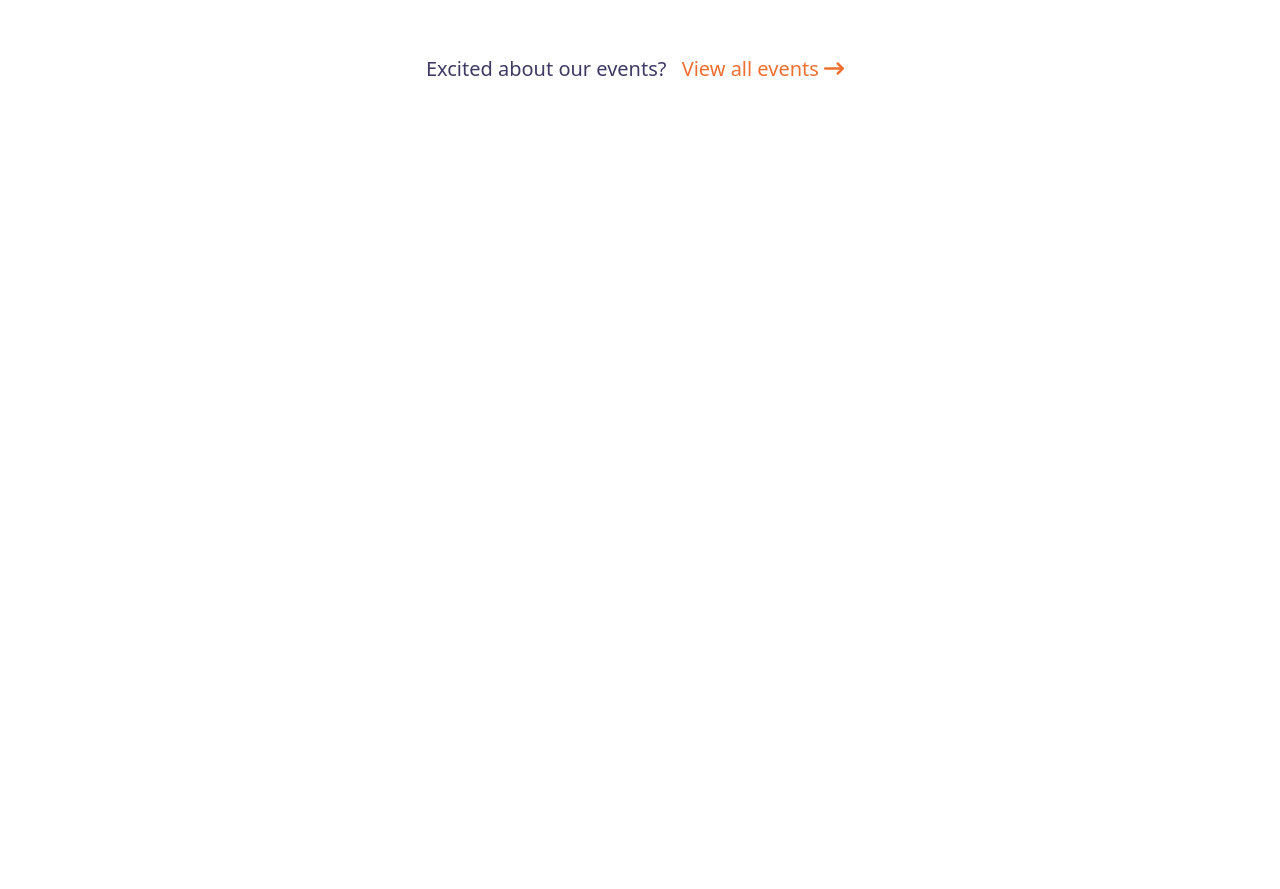
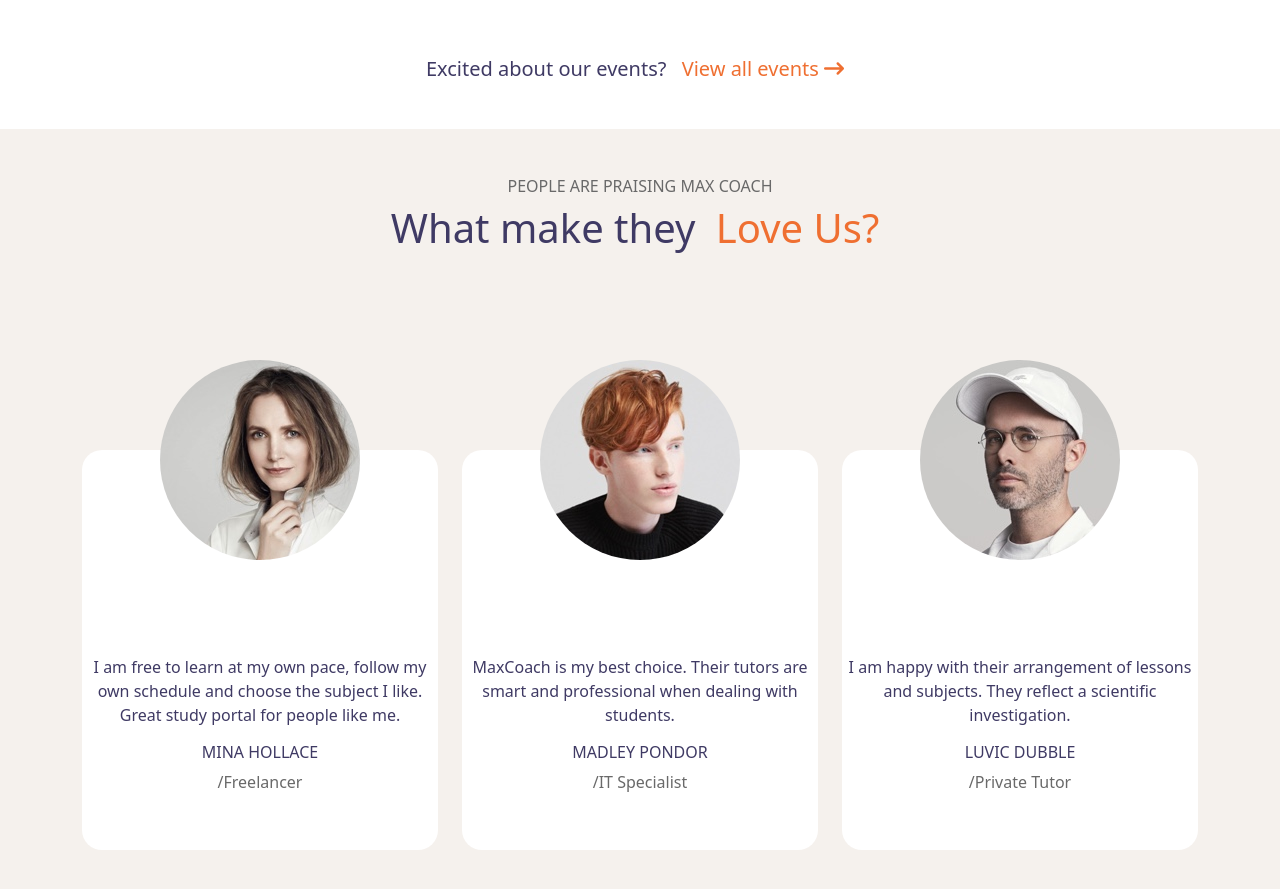
Before and after one commit to VincenzoDiMasi/proj-html-vuejs, a Vue app: page / in a window 1280 px wide. Shown: the part 5180-6069 px from the top of the page. Before the commit the page ends 5309 px from the top, so only its background shows below. Built offline with nearby package versions, Linux system fonts and the light colour scheme.

Commit message:
Add review section dynamically

```diff
--- a/src/App.vue
+++ b/src/App.vue
@@ -47,4 +47,8 @@
 .grey-title {
   color: $textSecondaryColor;
 }
+
+.rounded-image {
+    border-radius: 50%;
+  }
 </style>
--- a/src/components/AppMain.vue
+++ b/src/components/AppMain.vue
@@ -127,7 +127,7 @@
 
 
             ],
-            cardsEvent: [
+       cardsEvent: [
                 {
                     gps: 'Texas, U.S.',
                     name: 'Storytelling Workshop',
@@ -180,6 +180,29 @@
 
 
             ],
+       cardsReview: [
+                  {
+                    img: 'src/assets/img/testimonial-avata-02.jpg',
+                    text: 'I am free to learn at my own pace, follow my own schedule and choose the subject I like. Great study portal for people like me.',
+                    name: 'MINA HOLLACE',
+                    subtitle: '/Freelancer',
+                    id: 1
+                },
+                {
+                    img: 'src/assets/img/testimonial-avata-01.jpg',
+                    text: 'MaxCoach is my best choice. Their tutors are smart and professional when dealing with students.',
+                    name: 'MADLEY PONDOR',
+                    subtitle: '/IT Specialist',
+                    id: 2
+                },
+                {
+                    img: 'src/assets/img/testimonial-avata-03.jpg',
+                    text: 'I am happy with their arrangement of lessons and subjects. They reflect a scientific investigation.',
+                    name: 'LUVIC DUBBLE',
+                    subtitle: '/Private Tutor',
+                    id: 3
+                },
+       ],
 
     };
 
@@ -321,6 +344,24 @@
       </div>
 
       <h5 class="my-5">Excited about our events? <span ><a class="highlighted" href="#">View all events <i class="fa-solid fa-arrow-right-long txt-brnd"></i></a> </span></h5>
+    </section>
+
+    <section id="reviews" class=" text-center mt-5 ">
+      <div class="container">
+        <h6 class="grey-title pt-5">PEOPLE ARE PRAISING MAX COACH</h6>
+        <h1 class="mb-5">What make they <span class="highlighted">Love Us?</span></h1>
+        <div class="row row-cols-3">
+          <div v-for="card in cardsReview" class="col">
+            <div class="review-card mb-5">
+              <img class="rounded-image" :src="card.img" alt="">
+              <p>{{ card.text }}</p>
+              <h6 class="text-center">{{ card.name }}</h6>
+              <p class="subtitle grey-title">{{ card.subtitle }}</p>
+            </div>
+          </div>
+        </div>
+      </div>
+
     </section>
   </main>
 </template>
@@ -496,4 +537,22 @@
   }
 }
 
+#reviews {
+  background-color: $bgBeige;
+  .review-card {
+    // border: 1px solid grey;
+    background-color: $bgMainColor;
+    margin-top: 150px;
+    border-radius: 20px;
+    height: 400px;
+    padding: 5px;
+
+
+    .rounded-image {
+      position: relative;
+      bottom: 95px;
+    }
+  }
+}
+
 </style>
```
